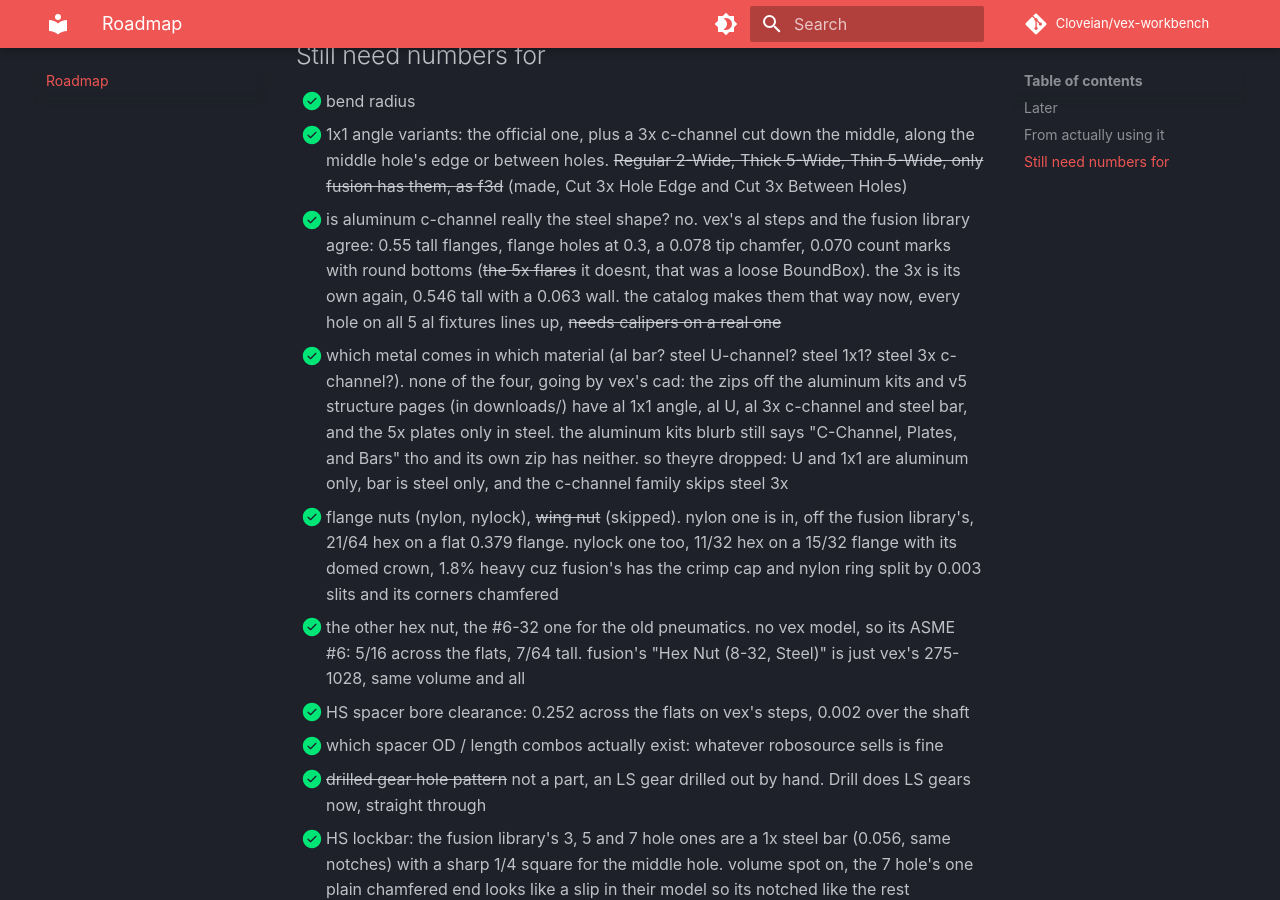
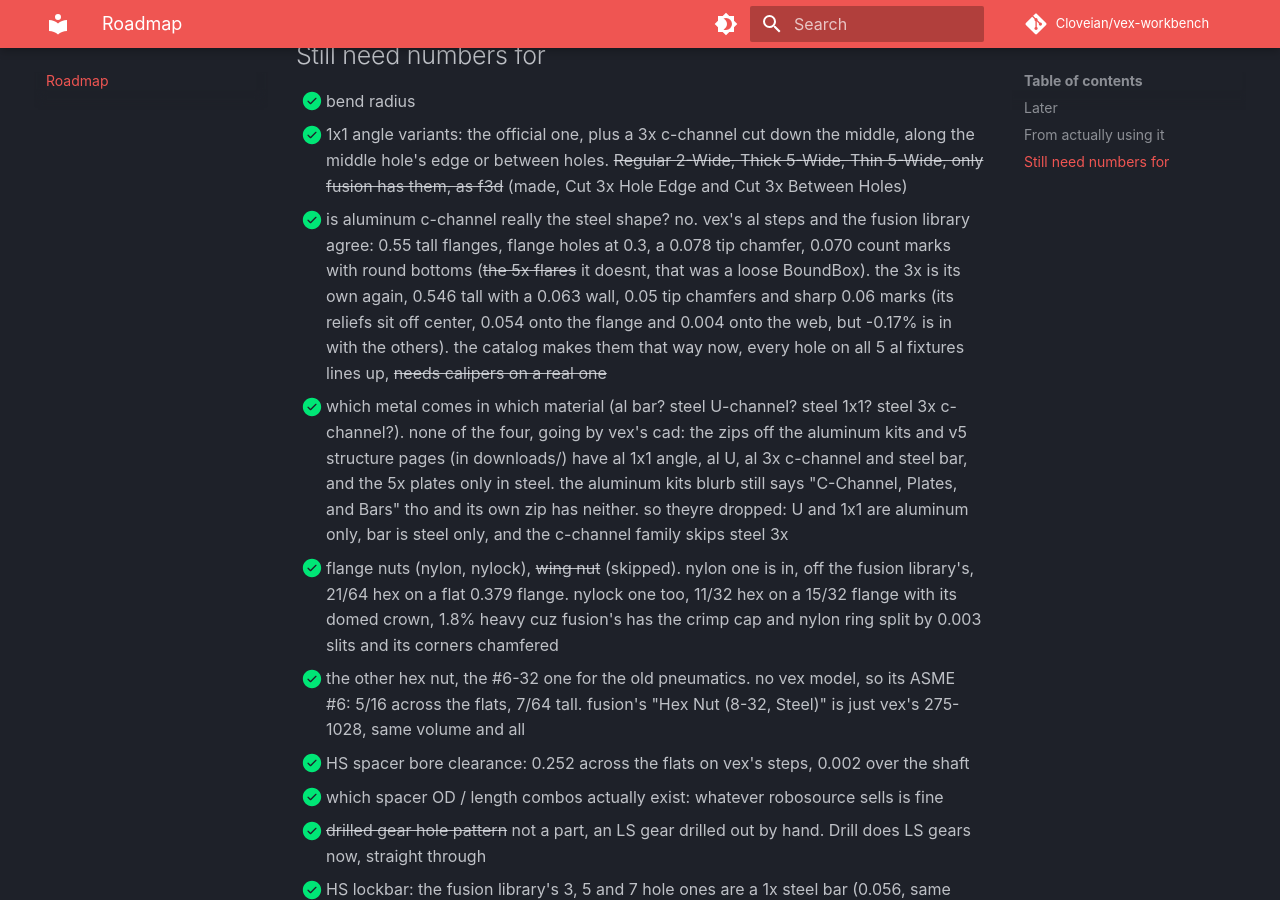
Before and after one commit to Cloveian/vex-workbench, an MkDocs documentation site: the page built from docs/roadmap.md, in a window 1280 px wide and 900 px high, scrolled down 2984 px. Built offline with MkDocs 1.6.1 and Material for MkDocs 9.7.7, drawn with Linux system fonts in a browser that asks for light colours; comment, search, counter and statistics services are not loaded.

Commit message:
found the 3x al channels missing 0.23%, its tip chamfers are 0.05 and its marks are plain 0.06 Vs

```diff
--- a/docs/roadmap.md
+++ b/docs/roadmap.md
@@ -45,7 +45,7 @@ in build order, each one is something i can open and poke at
 ## Still need numbers for
 - [x] bend radius
 - [x] 1x1 angle variants: the official one, plus a 3x c-channel cut down the middle, along the middle hole's edge or between holes. ~~Regular 2-Wide, Thick 5-Wide, Thin 5-Wide, only fusion has them, as f3d~~ (made, Cut 3x Hole Edge and Cut 3x Between Holes)
-- [x] is aluminum c-channel really the steel shape? no. vex's al steps and the fusion library agree: 0.55 tall flanges, flange holes at 0.3, a 0.078 tip chamfer, 0.070 count marks with round bottoms (~~the 5x flares~~ it doesnt, that was a loose BoundBox). the 3x is its own again, 0.546 tall with a 0.063 wall. the catalog makes them that way now, every hole on all 5 al fixtures lines up, ~~needs calipers on a real one~~
+- [x] is aluminum c-channel really the steel shape? no. vex's al steps and the fusion library agree: 0.55 tall flanges, flange holes at 0.3, a 0.078 tip chamfer, 0.070 count marks with round bottoms (~~the 5x flares~~ it doesnt, that was a loose BoundBox). the 3x is its own again, 0.546 tall with a 0.063 wall, 0.05 tip chamfers and sharp 0.06 marks (its reliefs sit off center, 0.054 onto the flange and 0.004 onto the web, but -0.17% is in with the others). the catalog makes them that way now, every hole on all 5 al fixtures lines up, ~~needs calipers on a real one~~
 - [x] which metal comes in which material (al bar? steel U-channel? steel 1x1? steel 3x c-channel?). none of the four, going by vex's cad: the zips off the aluminum kits and v5 structure pages (in downloads/) have al 1x1 angle, al U, al 3x c-channel and steel bar, and the 5x plates only in steel. the aluminum kits blurb still says "C-Channel, Plates, and Bars" tho and its own zip has neither. so theyre dropped: U and 1x1 are aluminum only, bar is steel only, and the c-channel family skips steel 3x
 - [x] flange nuts (nylon, nylock), ~~wing nut~~ (skipped). nylon one is in, off the fusion library's, 21/64 hex on a flat 0.379 flange. nylock one too, 11/32 hex on a 15/32 flange with its domed crown, 1.8% heavy cuz fusion's has the crimp cap and nylon ring split by 0.003 slits and its corners chamfered
 - [x] the other hex nut, the #6-32 one for the old pneumatics. no vex model, so its ASME #6: 5/16 across the flats, 7/64 tall. fusion's "Hex Nut (8-32, Steel)" is just vex's 275-1028, same volume and all
```
Also changed, not shown: 2 other files.
